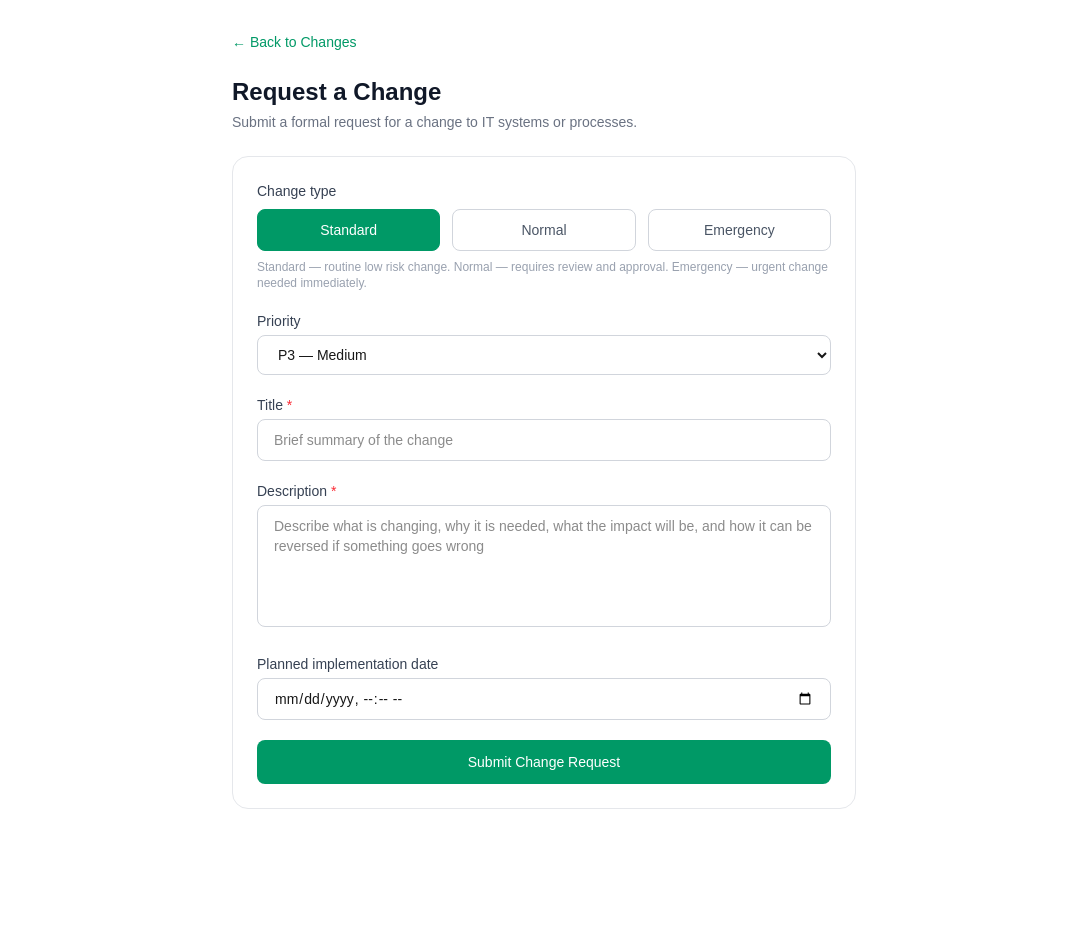
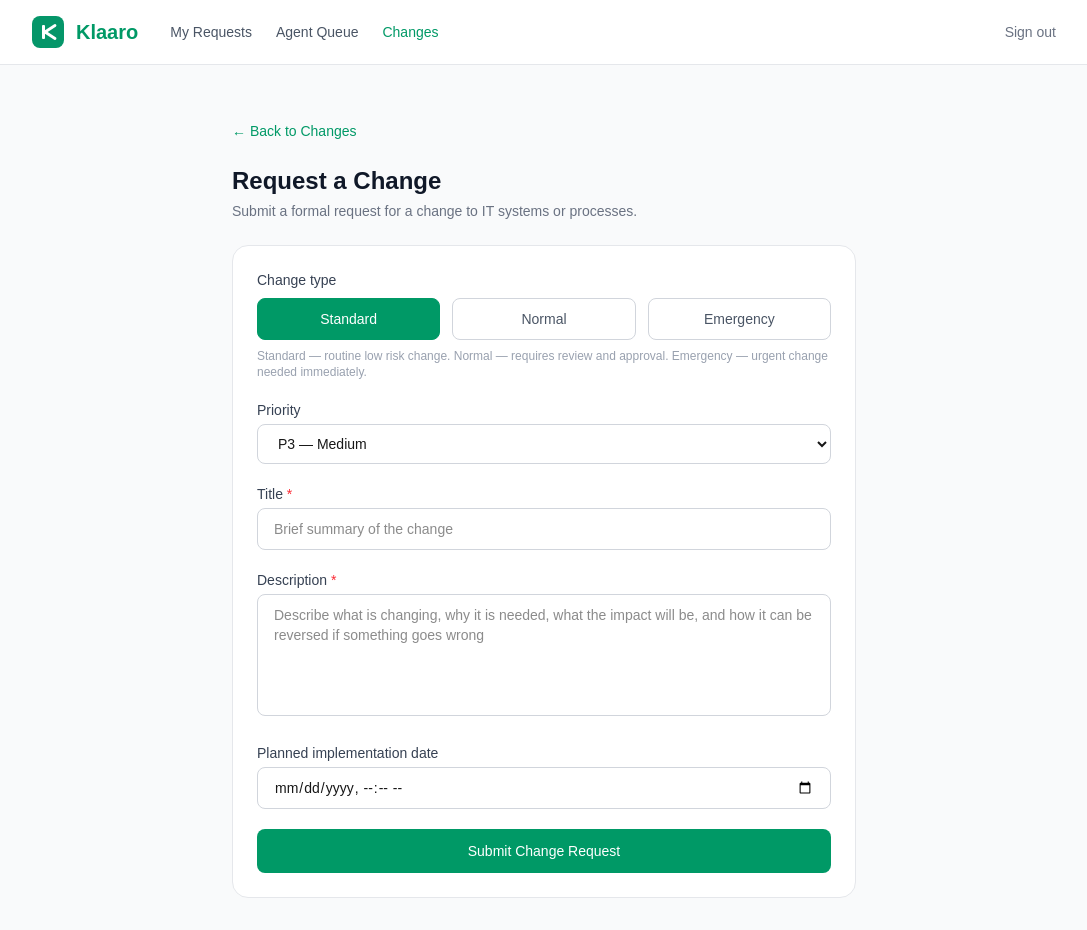
Before and after one commit to Abdul-alt-tech/Klaaro, a Next.js app: page /changes/new in a window 1280 px wide. Shown: the whole page, without its empty margins (96-1183 px from the left). Before the commit the page ends 841 px from the top, so only its background shows below. Built offline with nearby package versions, Linux system fonts and the light colour scheme; no server answers.

Commit message:
fix change management pages

```diff
--- a/app/changes/[id]/page.tsx
+++ b/app/changes/[id]/page.tsx
@@ -105,17 +105,66 @@ export default function ChangeDetailPage() {
   }
 
   if (loading) {
-    return <p className="text-gray-400 py-20 text-center">Loading change request...</p>
+    return (
+      <div className="min-h-screen bg-gray-50 flex items-center justify-center">
+        <p className="text-gray-400">Loading change request...</p>
+      </div>
+    )
   }
 
   if (!change) {
-    return <p className="text-gray-400 py-20 text-center">Change request not found.</p>
+    return (
+      <div className="min-h-screen bg-gray-50 flex items-center justify-center">
+        <p className="text-gray-400">Change request not found.</p>
+      </div>
+    )
   }
 
   const canManage = userRole === 'agent' || userRole === 'admin'
   const canApprove = userRole === 'admin'
 
   return (
+    <div className="min-h-screen bg-gray-50">
+      <nav className="bg-white border-b border-gray-200 px-6 py-4 mb-6">
+        <div className="max-w-5xl mx-auto flex items-center justify-between">
+          <div className="flex items-center gap-8">
+            <div className="flex items-center gap-3">
+              <div
+                className="w-8 h-8 rounded-lg flex items-center justify-center flex-shrink-0"
+                style={{ backgroundColor: '#059669' }}
+              >
+                <svg width="20" height="20" viewBox="0 0 20 20" fill="none">
+                  <rect x="4" y="3" width="3" height="14" rx="1" fill="white"/>
+                  <line x1="7" y1="10" x2="17" y2="3.5" stroke="white" strokeWidth="2.8" strokeLinecap="round"/>
+                  <line x1="7" y1="10" x2="17" y2="16.5" stroke="white" strokeWidth="2.8" strokeLinecap="round"/>
+                </svg>
+              </div>
+              <span className="text-xl font-bold text-emerald-600">Klaaro</span>
+            </div>
+            <div className="flex gap-6">
+              <Link href="/portal" className="text-sm text-gray-600 hover:text-emerald-600 font-medium">
+                My Requests
+              </Link>
+              <Link href="/agent" className="text-sm text-gray-600 hover:text-emerald-600 font-medium">
+                Agent Queue
+              </Link>
+              <Link href="/changes" className="text-sm text-emerald-600 font-medium">
+                Changes
+              </Link>
+            </div>
+          </div>
+          <button
+            onClick={async () => {
+              await supabase.auth.signOut()
+              window.location.href = '/login'
+            }}
+            className="text-sm text-gray-500 hover:text-red-500"
+          >
+            Sign out
+          </button>
+        </div>
+      </nav>
+
       <div className="max-w-3xl mx-auto px-6 py-8">
         <Link
           href="/changes"
@@ -125,7 +174,6 @@ export default function ChangeDetailPage() {
         </Link>
 
         <div className="bg-white rounded-2xl border border-gray-200 p-6 mb-5">
-        {/* Header */}
           <div className="flex items-start justify-between gap-4 mb-5">
             <div>
               <div className="flex items-center gap-2 mb-2">
@@ -154,13 +202,11 @@ export default function ChangeDetailPage() {
             </div>
           </div>
 
-        {/* Description */}
           <div className="bg-gray-50 rounded-xl p-4 mb-5">
             <p className="text-xs font-medium text-gray-500 mb-2">Description</p>
             <p className="text-sm text-gray-700 leading-relaxed">{change.description}</p>
           </div>
 
-        {/* Implementation date */}
           {change.implementation_date && (
             <div className="bg-blue-50 border border-blue-200 rounded-xl p-4 mb-5">
               <p className="text-xs font-medium text-blue-700 mb-1">Planned implementation</p>
@@ -170,7 +216,6 @@ export default function ChangeDetailPage() {
             </div>
           )}
 
-        {/* Closure notes */}
           {change.closure_notes && (
             <div className="bg-gray-50 border border-gray-200 rounded-xl p-4 mb-5">
               <p className="text-xs font-medium text-gray-500 mb-1">Closure notes</p>
@@ -178,7 +223,6 @@ export default function ChangeDetailPage() {
             </div>
           )}
 
-        {/* Action buttons for agents and admins */}
           {canManage && change.status !== 'closed' && change.status !== 'rejected' && (
             <div className="border-t border-gray-100 pt-5">
               <p className="text-xs font-medium text-gray-500 mb-3">Update status</p>
@@ -249,5 +293,6 @@ export default function ChangeDetailPage() {
           )}
         </div>
       </div>
+    </div>
   )
 }
--- a/app/changes/new/page.tsx
+++ b/app/changes/new/page.tsx
@@ -1,6 +1,6 @@
 'use client'
 
-import { useEffect, useState } from 'react'
+import { useState } from 'react'
 import { useRouter } from 'next/navigation'
 import Link from 'next/link'
 import { createClient } from '@/lib/supabase/client'
@@ -58,29 +58,59 @@ export default function NewChangePage() {
   }
 
   return (
+    <div className="min-h-screen bg-gray-50">
+      <nav className="bg-white border-b border-gray-200 px-6 py-4 mb-6">
+        <div className="max-w-5xl mx-auto flex items-center justify-between">
+          <div className="flex items-center gap-8">
+            <div className="flex items-center gap-3">
+              <div className="w-8 h-8 rounded-lg flex items-center justify-center flex-shrink-0" style={{ backgroundColor: '#059669' }}>
+                <svg width="20" height="20" viewBox="0 0 20 20" fill="none">
+                  <rect x="4" y="3" width="3" height="14" rx="1" fill="white"/>
+                  <line x1="7" y1="10" x2="17" y2="3.5" stroke="white" strokeWidth="2.8" strokeLinecap="round"/>
+                  <line x1="7" y1="10" x2="17" y2="16.5" stroke="white" strokeWidth="2.8" strokeLinecap="round"/>
+                </svg>
+              </div>
+              <span className="text-xl font-bold text-emerald-600">Klaaro</span>
+            </div>
+            <div className="flex gap-6">
+              <Link href="/portal" className="text-sm text-gray-600 hover:text-emerald-600 font-medium">
+                My Requests
+              </Link>
+              <Link href="/agent" className="text-sm text-gray-600 hover:text-emerald-600 font-medium">
+                Agent Queue
+              </Link>
+              <Link href="/changes" className="text-sm text-emerald-600 font-medium">
+                Changes
+              </Link>
+            </div>
+          </div>
+          <button
+            onClick={async () => {
+              await supabase.auth.signOut()
+              window.location.href = '/login'
+            }}
+            className="text-sm text-gray-500 hover:text-red-500"
+          >
+            Sign out
+          </button>
+        </div>
+      </nav>
+
       <div className="max-w-2xl mx-auto px-6 py-8">
         <div className="flex items-center gap-4 mb-6">
-        <Link
-          href="/changes"
-          className="text-sm text-emerald-600 hover:underline"
-        >
+          <Link href="/changes" className="text-sm text-emerald-600 hover:underline">
             ← Back to Changes
           </Link>
         </div>
 
-      <h2 className="text-2xl font-bold text-gray-900 mb-1">
-        Request a Change
-      </h2>
+        <h2 className="text-2xl font-bold text-gray-900 mb-1">Request a Change</h2>
         <p className="text-gray-500 text-sm mb-6">
           Submit a formal request for a change to IT systems or processes.
         </p>
 
         <div className="bg-white rounded-2xl border border-gray-200 p-6 space-y-5">
-        {/* Change type */}
           <div>
-          <label className="block text-sm font-medium text-gray-700 mb-2">
-            Change type
-          </label>
+            <label className="block text-sm font-medium text-gray-700 mb-2">Change type</label>
             <div className="flex gap-3">
               {['standard', 'normal', 'emergency'].map((t) => (
                 <button
@@ -103,11 +133,8 @@ export default function NewChangePage() {
             </p>
           </div>
 
-        {/* Priority */}
           <div>
-          <label className="block text-sm font-medium text-gray-700 mb-1">
-            Priority
-          </label>
+            <label className="block text-sm font-medium text-gray-700 mb-1">Priority</label>
             <select
               value={priority}
               onChange={(e) => setPriority(e.target.value)}
@@ -120,7 +147,6 @@ export default function NewChangePage() {
             </select>
           </div>
 
-        {/* Title */}
           <div>
             <label className="block text-sm font-medium text-gray-700 mb-1">
               Title <span className="text-red-500">*</span>
@@ -134,7 +160,6 @@ export default function NewChangePage() {
             />
           </div>
 
-        {/* Description */}
           <div>
             <label className="block text-sm font-medium text-gray-700 mb-1">
               Description <span className="text-red-500">*</span>
@@ -148,7 +173,6 @@ export default function NewChangePage() {
             />
           </div>
 
-        {/* Implementation date */}
           <div>
             <label className="block text-sm font-medium text-gray-700 mb-1">
               Planned implementation date
@@ -172,5 +196,6 @@ export default function NewChangePage() {
           </button>
         </div>
       </div>
+    </div>
   )
 }
--- a/app/changes/page.tsx
+++ b/app/changes/page.tsx
@@ -66,6 +66,46 @@ export default function ChangesPage() {
   }, [filter, supabase])
 
   return (
+    <div className="min-h-screen bg-gray-50">
+      {/* Nav bar */}
+      <nav className="bg-white border-b border-gray-200 px-6 py-4 mb-6">
+        <div className="max-w-5xl mx-auto flex items-center justify-between">
+          <div className="flex items-center gap-8">
+            <div className="flex items-center gap-3">
+              <div className="w-8 h-8 rounded-lg flex items-center justify-center flex-shrink-0" style={{ backgroundColor: '#059669' }}>
+                <svg width="20" height="20" viewBox="0 0 20 20" fill="none">
+                  <rect x="4" y="3" width="3" height="14" rx="1" fill="white" />
+                  <line x1="7" y1="10" x2="17" y2="3.5" stroke="white" strokeWidth="2.8" strokeLinecap="round" />
+                  <line x1="7" y1="10" x2="17" y2="16.5" stroke="white" strokeWidth="2.8" strokeLinecap="round" />
+                </svg>
+              </div>
+              <span className="text-xl font-bold text-emerald-600">Klaaro</span>
+            </div>
+            <div className="flex gap-6">
+              <Link href="/portal" className="text-sm text-gray-600 hover:text-emerald-600 font-medium">
+                My Requests
+              </Link>
+              <Link href="/agent" className="text-sm text-gray-600 hover:text-emerald-600 font-medium">
+                Agent Queue
+              </Link>
+              <Link href="/changes" className="text-sm text-emerald-600 font-medium">
+                Changes
+              </Link>
+            </div>
+          </div>
+          <button
+            onClick={async () => {
+              const supabase = createClient()
+              await supabase.auth.signOut()
+              window.location.href = '/login'
+            }}
+            className="text-sm text-gray-500 hover:text-red-500"
+          >
+            Sign out
+          </button>
+        </div>
+      </nav>
+
       <div className="max-w-5xl mx-auto px-6 py-8">
         <div className="flex items-center justify-between mb-6">
           <div>
@@ -88,8 +128,7 @@ export default function ChangesPage() {
             <button
               key={f}
               onClick={() => setFilter(f)}
-            className={`text-sm px-3 py-1.5 rounded-lg font-medium transition-colors ${
-              filter === f
+              className={`text-sm px-3 py-1.5 rounded-lg font-medium transition-colors ${filter === f
                   ? 'bg-emerald-600 text-white'
                   : 'bg-white text-gray-600 border border-gray-200 hover:border-emerald-400'
                 }`}
@@ -159,5 +198,6 @@ export default function ChangesPage() {
           </div>
         )}
       </div>
+    </div>
   )
 }
```
Lines whose indentation alone changed are shown as unchanged.
